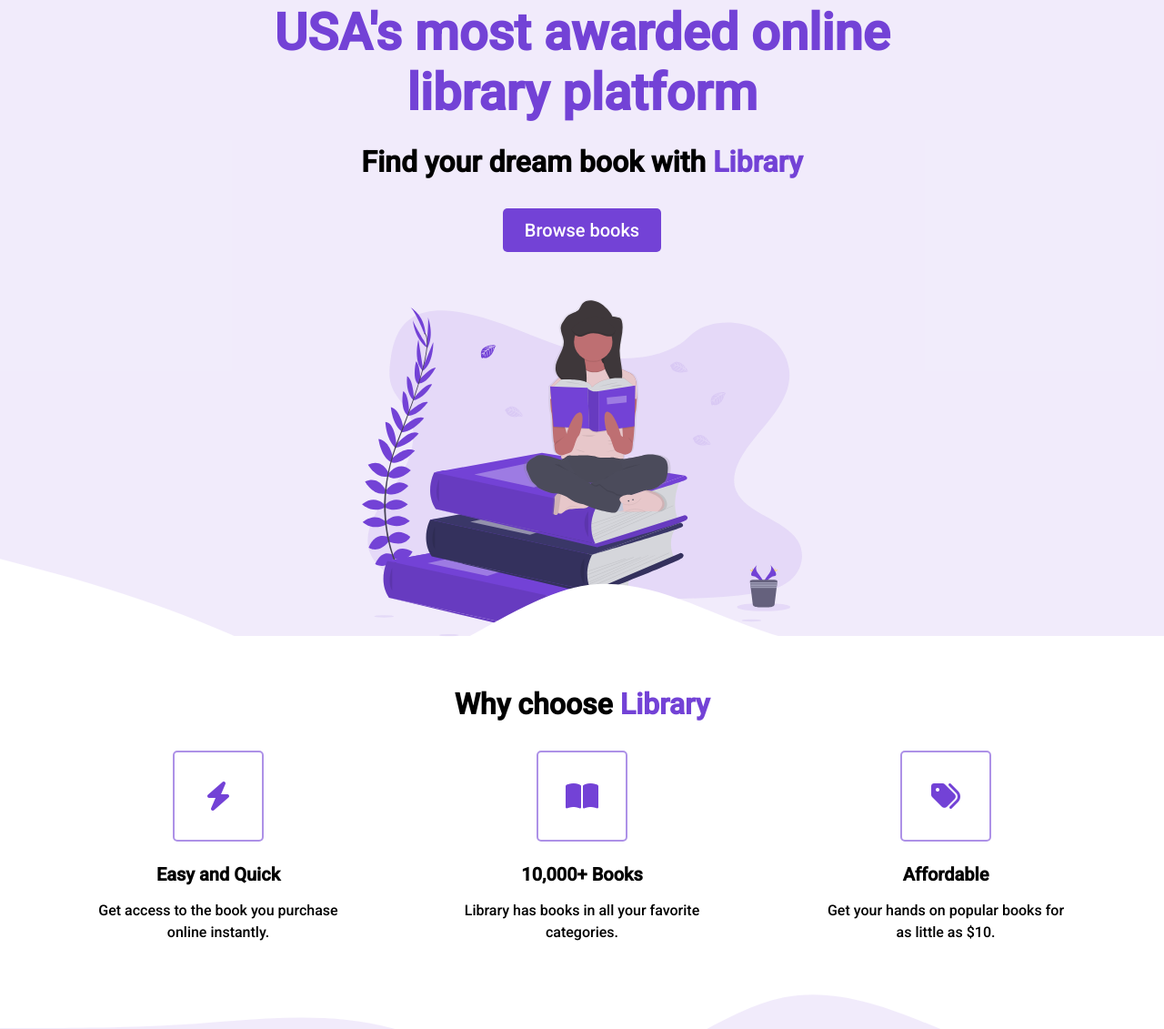
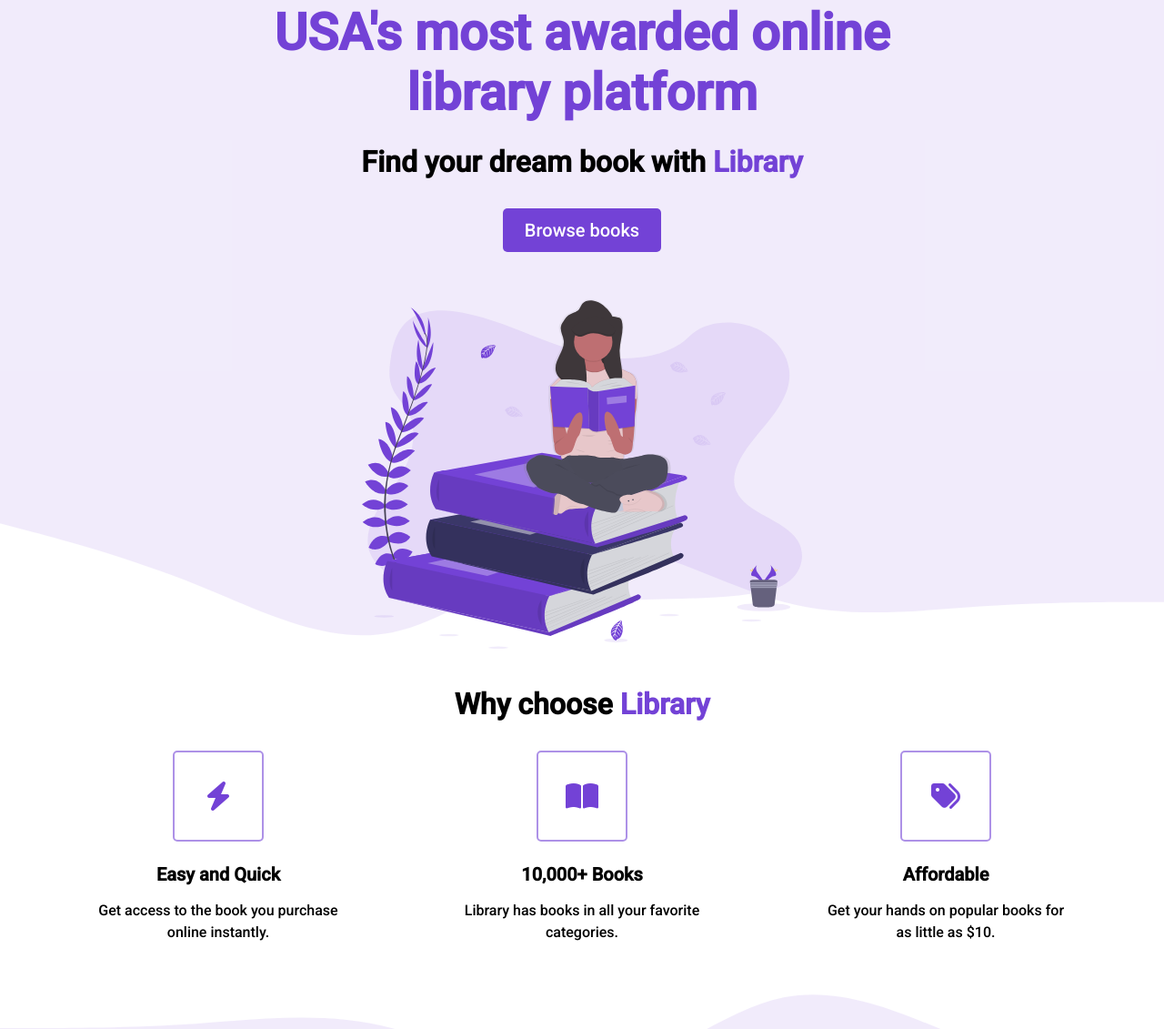
Before and after one commit to St0n3Man24/e-commerce, a plain HTML site: page index.html in a window 1280 px wide. Shown: the part 101-1232 px from the top of the page at 91% size. Drawn offline with Linux system fonts and the light colour scheme.

Commit message:
Updated highlight and header css.

```diff
--- a/style.css
+++ b/style.css
@@ -130,8 +130,7 @@ button:active {
 
 .header__img--wrapper {
   padding: 20px;
-  position: relative;
-  z-index: 1;
+  z-index: 100;
 }
 
 .header__img--wrapper img {
@@ -171,7 +170,7 @@ button:active {
 }
 
 #highlights:before {
-  top: 40px;
+  top: 1px;
   transform: translateY(-100%);
 }
 
```
